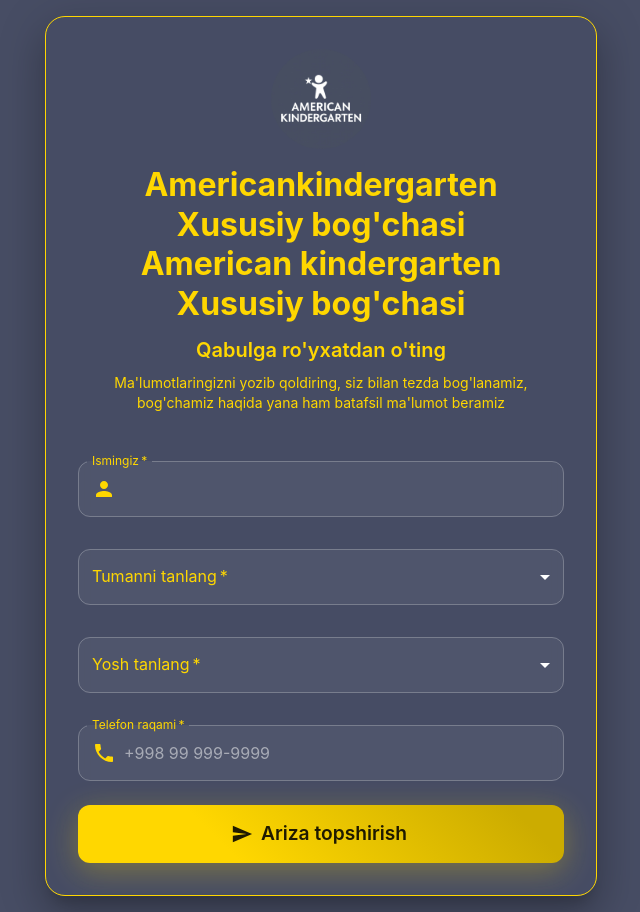
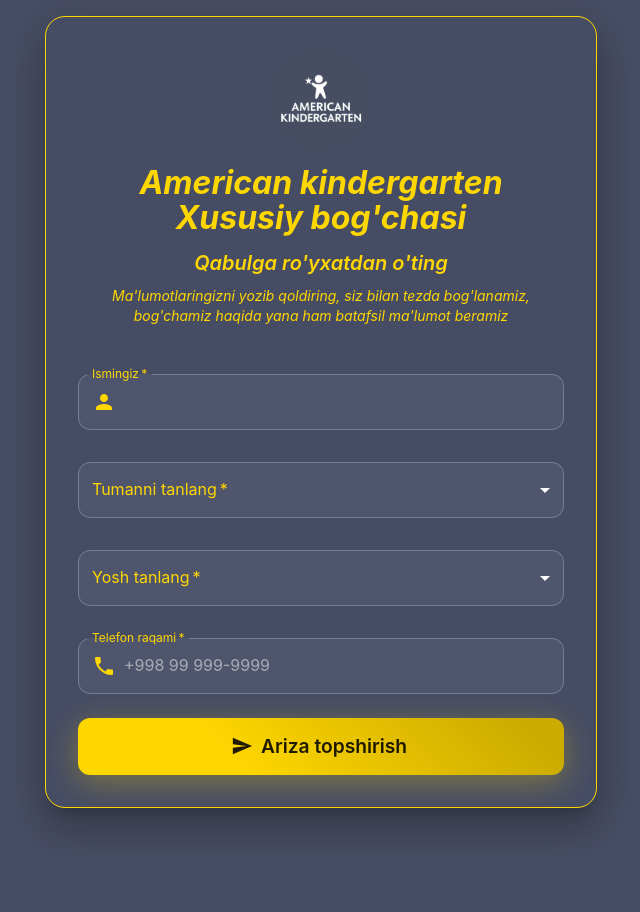
Before and after one commit to asadbek28705/popgarden, a React (Vite) app: page / in a window 1280 px wide. Shown: the whole page, without its empty margins (319-959 px from the left). After the commit the page ends 824 px from the top, so only its background shows below. Built offline with nearby package versions, Linux system fonts and the light colour scheme.

Commit message:
Style header and subtitles: yellow italic centered to match design

```diff
--- a/src/components/Register.tsx
+++ b/src/components/Register.tsx
@@ -304,22 +304,26 @@
                                 <Typography
                                     variant="h4"
                                     gutterBottom
-                                    color="text.secondary"
+                                    sx={{
+                                        color: '#FFD700',
+                                        fontStyle: 'italic',
+                                        fontWeight: 700,
+                                        textAlign: 'center',
+                                        lineHeight: 1.1,
+                                    }}
                                 >
-                                    <span style={{ fontStyle: 'normal' }}>
-                                        Americankindergarten <strong>Xususiy bog'chasi</strong>
-                                    </span>
-                                    <br />
-                                    <span style={{ fontStyle: 'normal' }}>
-                                        American kindergarten <strong>Xususiy bog'chasi</strong>
-                                    </span>
+                                    American kindergarten <span style={{ fontStyle: 'italic' }}><strong>Xususiy bog'chasi</strong></span>
                                 </Typography>
 
-                                <Typography variant="h6" color="text.secondary" gutterBottom>
+                                <Typography
+                                    variant="h6"
+                                    gutterBottom
+                                    sx={{ color: '#FFD700', fontStyle: 'italic', textAlign: 'center' }}
+                                >
                                     Qabulga ro'yxatdan o'ting
                                 </Typography>
 
-                                <Typography variant="body2" color="text.secondary">
+                                <Typography variant="body2" sx={{ color: '#FFD700', fontStyle: 'italic', textAlign: 'center' }}>
                                     Ma'lumotlaringizni yozib qoldiring, siz bilan tezda bog'lanamiz,
                                     bog'chamiz haqida yana ham batafsil ma'lumot beramiz
                                 </Typography>
```
